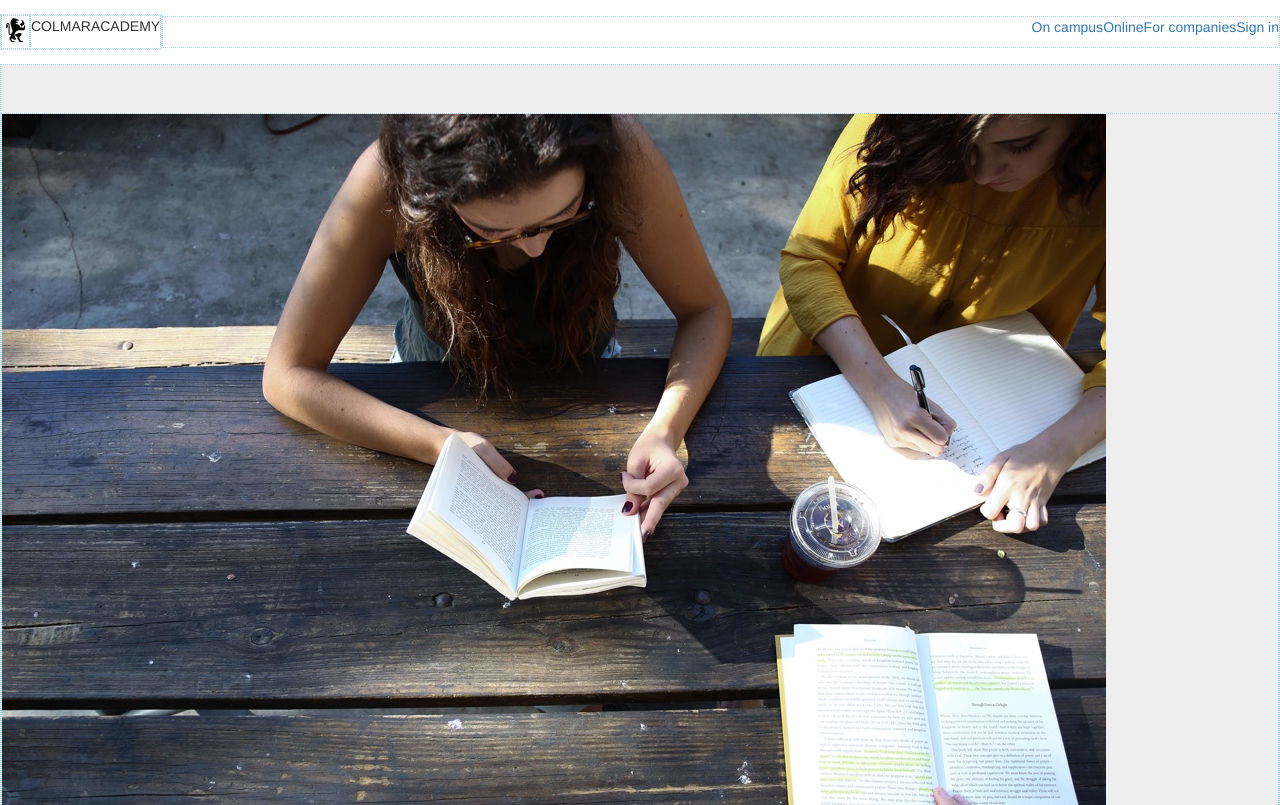
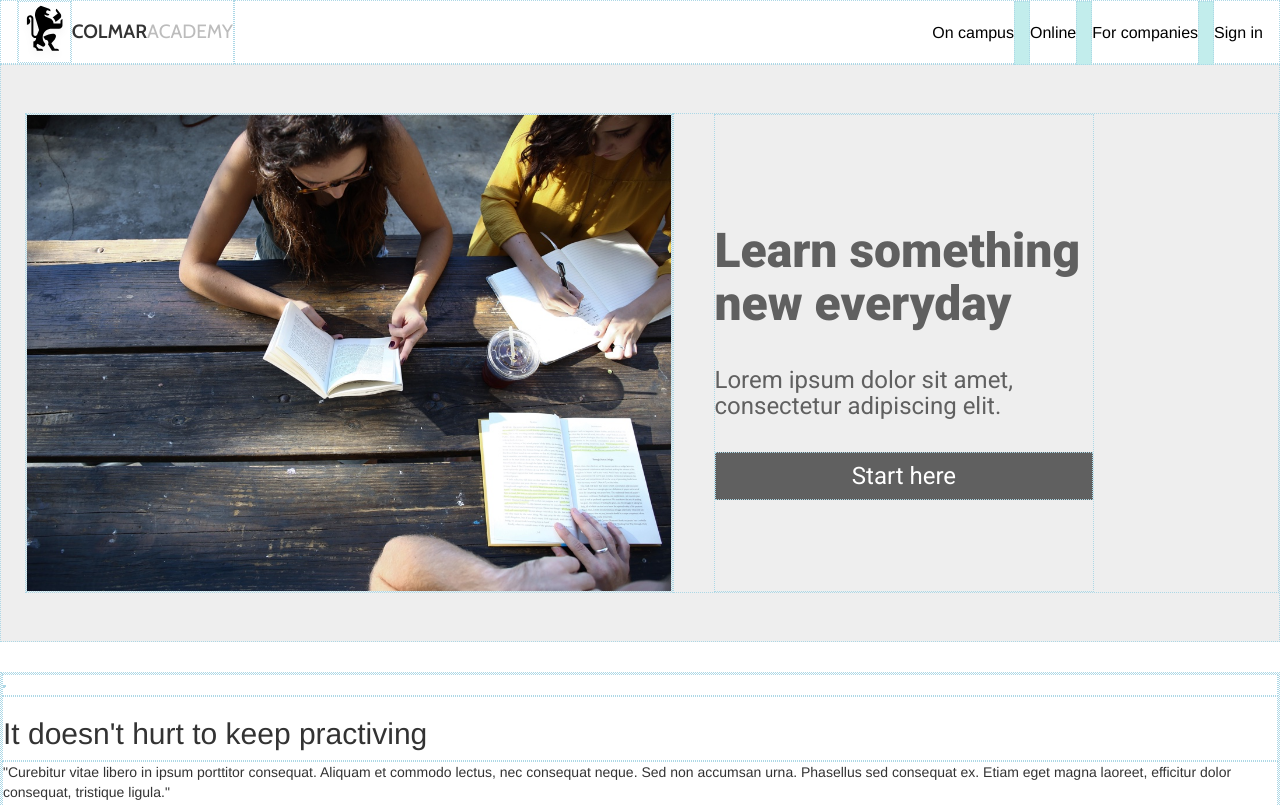
Before and after one commit to VitaminDNZ/colmar, a plain HTML site: page index.html in a window 1280 px wide. Shown: the top 805 px of the page. Drawn offline with nearby package versions, Linux system fonts and the light colour scheme.

Commit message:
style of header and jumbotron

```diff
--- a/index.html
+++ b/index.html
@@ -6,6 +6,8 @@
     <link href="./resources/css/reset.css" type="text/css" rel="stylesheet">
     <link rel="stylesheet" href="https://maxcdn.bootstrapcdn.com/bootstrap/3.3.6/css/bootstrap.min.css">
     <link href="./resources/css/style.css" type="text/css" rel="stylesheet">
+    <link href="https://fonts.googleapis.com/css?family=Cabin:400,600" rel="stylesheet">
+    <link href="https://fonts.googleapis.com/css?family=Roboto:400,700,900" rel="stylesheet">
   </head>
 
   <body>
@@ -14,14 +16,17 @@
         <div id="logo-img">
           <img src="./resources/images/ic-logo.svg"/>
         </div id="logo-text">
-        <div><span>COLMAR</span><span>ACADEMY</span></div>
+        <span id="colmar">COLMAR</span><span id="academy">ACADEMY</span>
       </div>
 
       <nav>
         <ul>
           <li><a href="#">On campus</a></li>
+          <li><div class="blue-line"></div></li>
           <li><a href="#">Online</a></li>
+          <li><div class="blue-line"></div></li>
           <li><a href="#">For companies</a></li>
+          <li><div class="blue-line"></div></li>
           <li><a href="#">Sign in</a></li>
         </ul>
       </nav>
@@ -32,6 +37,7 @@
         <img src="./resources/images/banner.jpg"/>
       </div>
 <!-- Attention Getter nad Action -->
+      <div class="flashy-words">
         <div class="jumbo-text">
 
           <h1>Learn something new everyday</h1>
@@ -40,7 +46,7 @@
           <div class="btn-start">
             <h4>Start here</h4>
           </div>
-
+       </div>
       </div>
     </div>
 
--- a/resources/css/style.css
+++ b/resources/css/style.css
@@ -1,33 +1,72 @@
 div,
-nav {
+nav,
+img {
   border: 1px dotted lightblue;
 }
 /* universal styles */
 
 html {
   font-size: 16px;
-  font-family: Helvetica, sans-serif;
+  font-family: "Helvetica", sans-serif;
 }
 
 /* header section: logo and top navigation */
 
 header,
 .logo,
-.logo-img,
-.logo-text,
-
+#logo-img,
+#logo-text,
 nav ul {
   display: flex;
+  height: 64px;
 }
 
-header {
+.logo,
+nav ul{
+  align-items: center;
+}
+
+#logo-img {
+  width: 100%;
   height: 64px;
-  align-items: center;
+  margin-left: 16px;
+}
+
+#colmar,
+#academy{
+  font-family: "Cabin";
+  font-size: 1.2rem;
+}
+/* need a thinner version of this font for 'academy'*/
+
+#colmar {
+  font-weight: 600;
+}
+
+#academy {
+  font-weight: 300;
+  color: rgb(188, 188, 188);
+}
+
+.blue-line {
+  background-color: rgb(194, 237, 236);
+  width: 16px;
+  height: 64px;
+}
+
+ul {
+  justify-content: flex-end;
 }
 
 nav ul li a {
   display: inline-block;
   text-decoration: none;
+  color: rgb(0, 0, 0);
+  font-size: 1rem;
+}
+
+nav ul li:last-child {
+  margin-right: 16px;
 }
 
 header,
@@ -35,6 +74,59 @@ nav {
   width: 100%;
 }
 
-ul {
-  justify-content: flex-end;
+/*jumbotron styles including the action button*/
+
+.jumbotron,
+.jumbo-text,
+.btn-start,
+.flashy-words {
+  display: flex;
 }
+
+.jumbotron {
+  color: #606060;
+  font-family: "Roboto";
+}
+
+.jumbotron .image-container img {
+  width: 100%;
+}
+.jumbotron .image-container {
+  width: 60%;
+  margin-left: 24px;
+}
+
+.jumbo-text {
+  flex-direction: column;
+  justify-content: center;
+  font-family: "Roboto";
+  margin-left: 40px;
+  width: 63%;
+  margin-right: 0;
+  padding-right: 0;
+}
+
+.jumbo-text h1 {
+  font-weight: 900;
+  font-size: 3rem;
+  margin-bottom: 1rem;
+}
+
+.jumbo-text h3 {
+  font-weight: 400;
+  font-size: 1.5rem;
+  margin-bottom: 2rem;
+}
+
+.btn-start {
+  padding: 8px inherit;
+  background-color: #606060;
+  color: white;
+  font-size: 1.5rem;
+  width: 100%;
+  justify-content: center;
+}
+
+.jumbo-text .btn-start h4 {
+  font-size: 1.5rem;
+}
```
Lines whose indentation alone changed are shown as unchanged.
